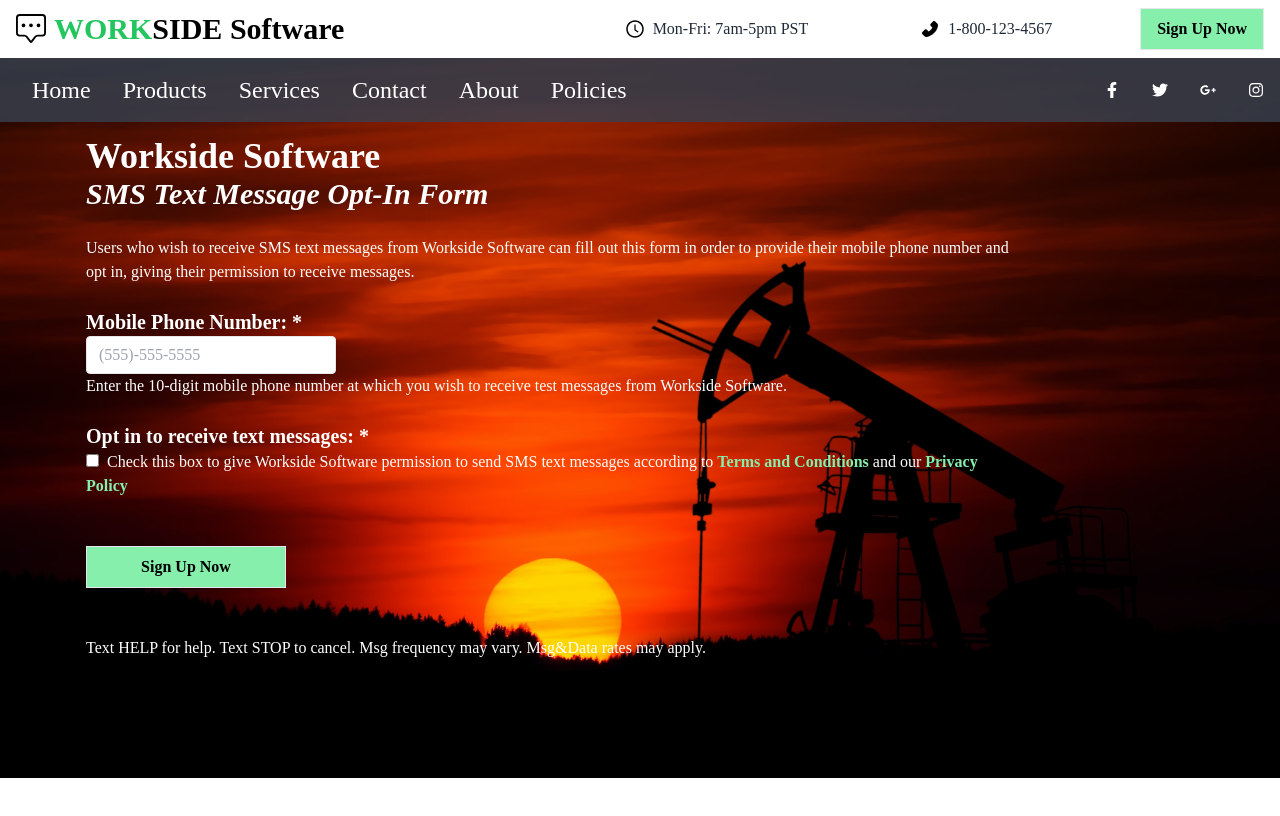
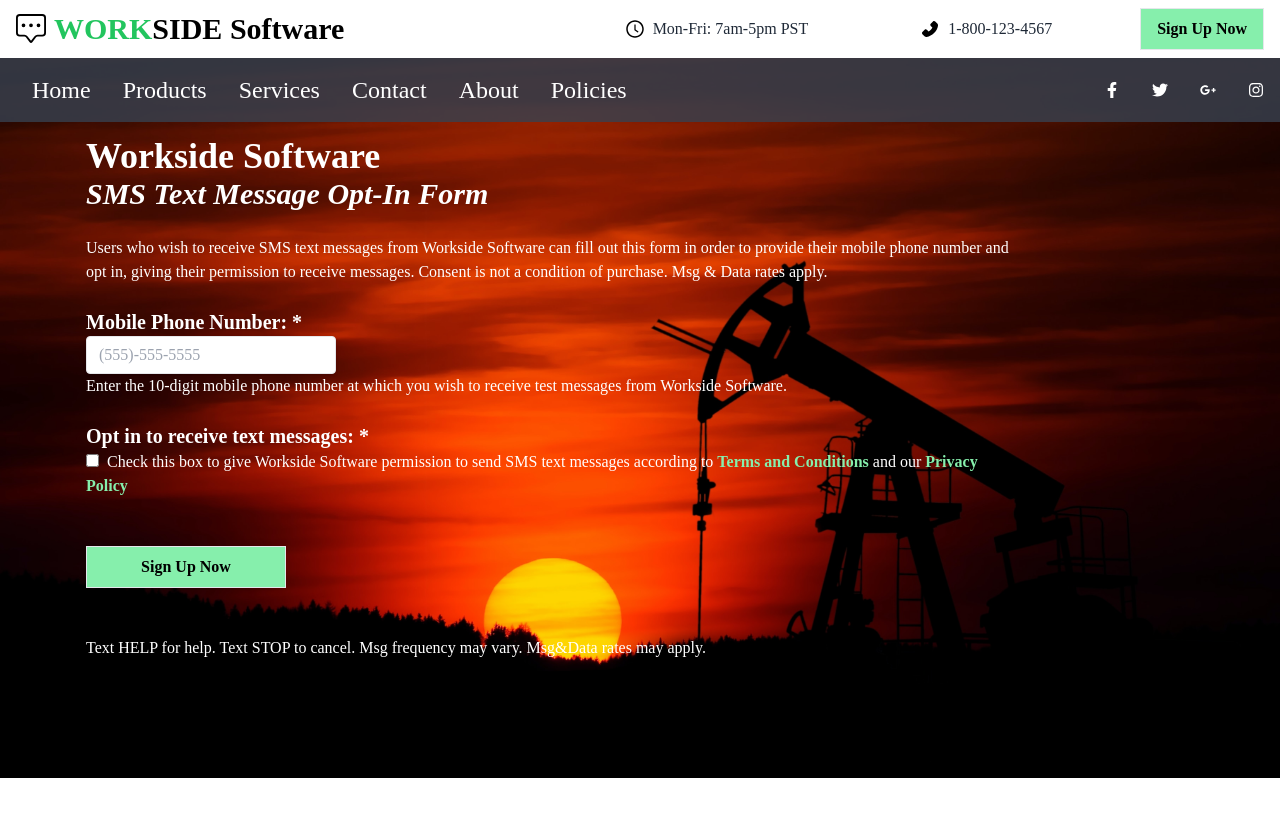
Before and after one commit to suntan-superman/worksidesite, a React (Create React App) app: page /smstextoptinform in a window 1280 px wide. Shown: the top 816 px of the page. Built offline with nearby package versions, Linux system fonts and the light colour scheme.

Commit message:
Added SMS Policies Updated

```diff
--- a/src/components/SMSTextOptInForm.jsx
+++ b/src/components/SMSTextOptInForm.jsx
@@ -21,7 +21,8 @@ const SMSTextOptInForm = () => {
           <p>
             Users who wish to receive SMS text messages from Workside Software
             can fill out this form in order to provide their mobile phone number
-            and opt in, giving their permission to receive messages.
+            and opt in, giving their permission to receive messages. Consent is
+            not a condition of purchase. Msg & Data rates apply.
           </p>
           <br />
           <p className="text-xl font-bold">Mobile Phone Number: *</p>
```
